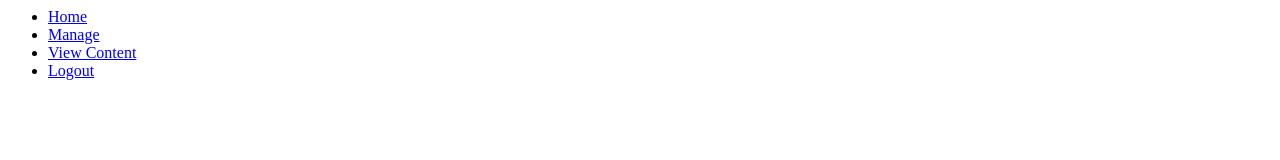
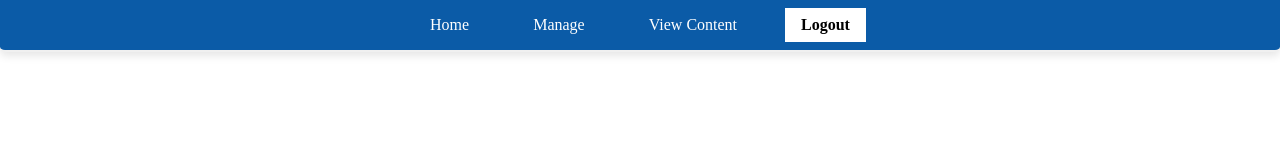
Before and after one commit to WillemVisagie7237/Practical-5_COS221_Group-18, a website: page myapp/views/navbar.html in a window 1280 px wide. Drawn offline with Linux system fonts and the light colour scheme.

Commit message:
Add files via upload
Added some styling to the navbar

```diff
--- /dev/null
+++ b/myapp/views/navbar.css
@@ -0,0 +1,77 @@
+* {
+    margin: 0;
+    padding: 0;
+    box-sizing: border-box;
+}
+
+nav {
+    background-color: #0b5ba7;
+    box-shadow: 0 4px 8px rgba(0, 0, 0, 0.1);
+    border-bottom: 2px solid #f0f0f0;
+    position: fixed;
+    top: 0;
+    width: 100%;
+    border-radius: 0  0 5px 5px;
+}
+
+nav ul {
+    list-style: none;
+    display: flex;
+    justify-content: center;
+    padding: 0.5rem 0;
+    align-items: center;
+}
+
+nav ul li {
+    margin: 0 1rem;
+}
+
+nav ul li a {
+    text-decoration: none;
+    color: #ffffff;
+    font-weight: 500;
+    padding: 0.5rem 1rem;
+    position: relative;
+    transition: color 0.3s ease;
+    display: inline-block;
+}
+
+
+nav ul li a::after {
+    content: '';
+    display: block;
+    width: 0;
+    height: 2px;
+    background: #ffffff;
+    transition: width 0.5s;
+    position: absolute;
+    left: 0;
+    bottom: -5px;
+}
+
+nav ul li a:hover::after {
+    width: 100%;
+}
+
+.logout-btn {
+    font-weight: 600;
+    background-color: #ffffff;
+    color: #000;
+}
+
+.logout-btn:hover {
+    color: red;
+    background-color: rgb(255, 255, 255) !important;
+}
+
+.logout-btn:hover::after{
+    content: '';
+    display: block;
+    width: 0;
+    height: 2px;
+    background: red;
+    transition: width 0.5s;
+    position: absolute;
+    left: 0;
+    bottom: -5px;
+}
--- a/myapp/views/navbar.html
+++ b/myapp/views/navbar.html
@@ -1,3 +1,6 @@
+<head>
+    <link rel="stylesheet" href="navbar.css">
+</head>
 <nav>
     <ul>
         <li><a href="/Main.html">Home</a></li>
```
